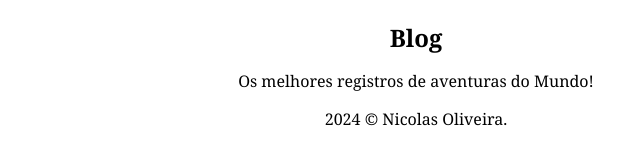
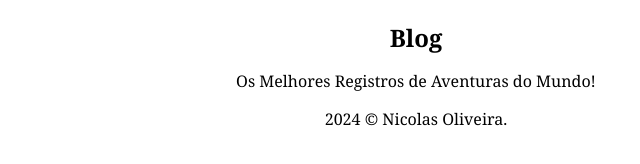
Before and after one commit to NicolasOliveira28/blog_semantico, a plain HTML site: page index.html in a window 1280 px wide. Shown: the part 2429-2593 px from the top of the page, 224-864 px from the left. Drawn offline with Linux system fonts and the light colour scheme.

Commit message:
changelog

```diff
--- a/index.html
+++ b/index.html
@@ -94,7 +94,7 @@
     </div>
     <footer id="footer">
       <h2>Blog</h2>
-      <p>Os melhores registros de aventuras do Mundo!</p>
+      <p>Os Melhores Registros de Aventuras do Mundo!</p>
       <p>2024 &copy; Nicolas Oliveira.</p>
     </footer>
   </body>
```
